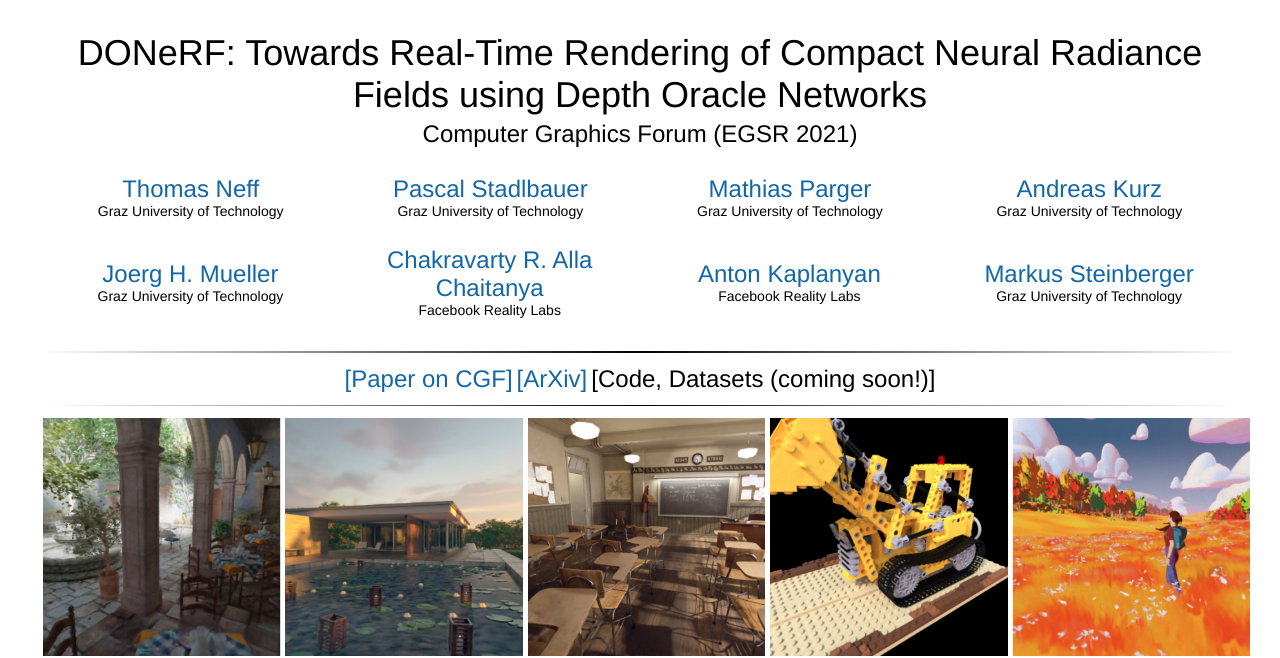
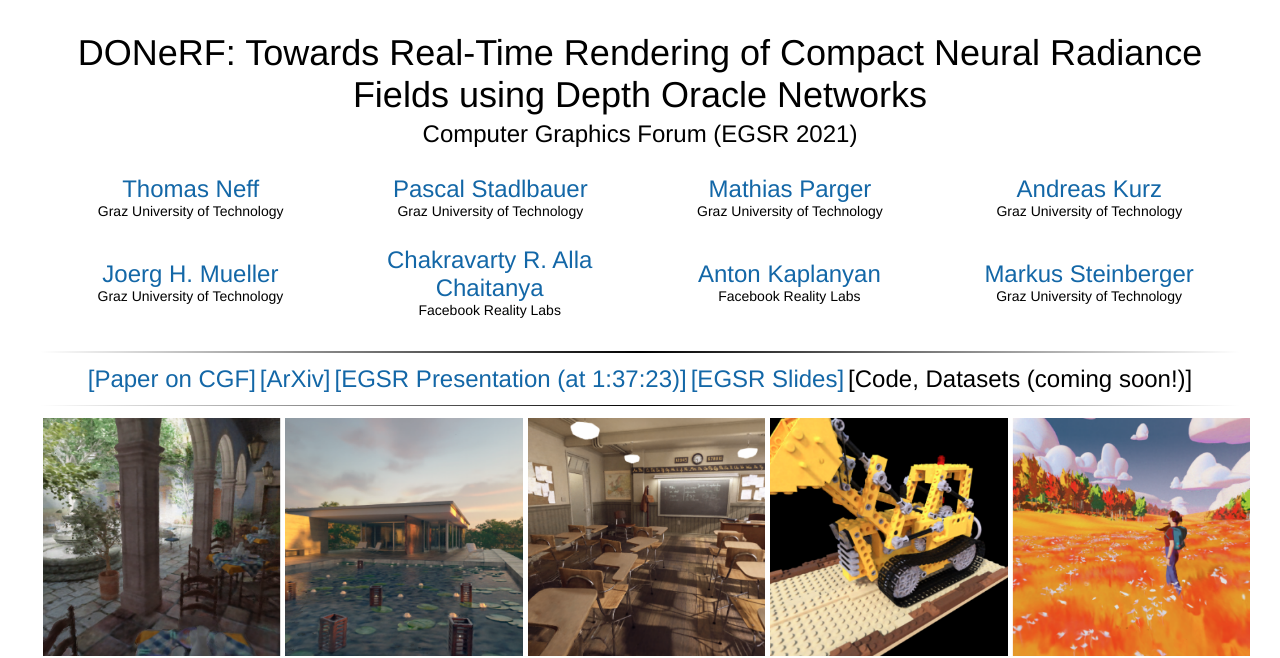
Before and after one commit to DepthOracleNeRF/depthoraclenerf.github.io, a plain HTML site: page index.html in a window 1280 px wide. Shown: the top 658 px of the page. Drawn offline with Linux system fonts and the light colour scheme; grey boxes are pictures that could not be loaded.

Commit message:
Added EGSR presentation video link and link to slides.

```diff
--- a/index.html
+++ b/index.html
@@ -264,6 +264,16 @@ Compared to concurrent acceleration methods for raymarching-based neural represe
 			<td align=center> <span style="font-size:18pt">
 			  <center>
 				<a href="https://arxiv.org/abs/2103.03231">[ArXiv]</a>
+			  </center>
+			</td>
+			<td align=center> <span style="font-size:18pt">
+			  <center>
+				<a href="https://youtu.be/u9HqKGqvJhQ?t=5843">[EGSR Presentation (at 1:37:23)]</a>
+			  </center>
+			</td>
+			<td align=center> <span style="font-size:18pt">
+			  <center>
+				<a href="https://files.icg.tugraz.at/f/17d608b19ac445b48c1e/?dl=1">[EGSR Slides]</a>
 			  </center>
 			</td>
       <td align=center> <span style="font-size:18pt">
```
